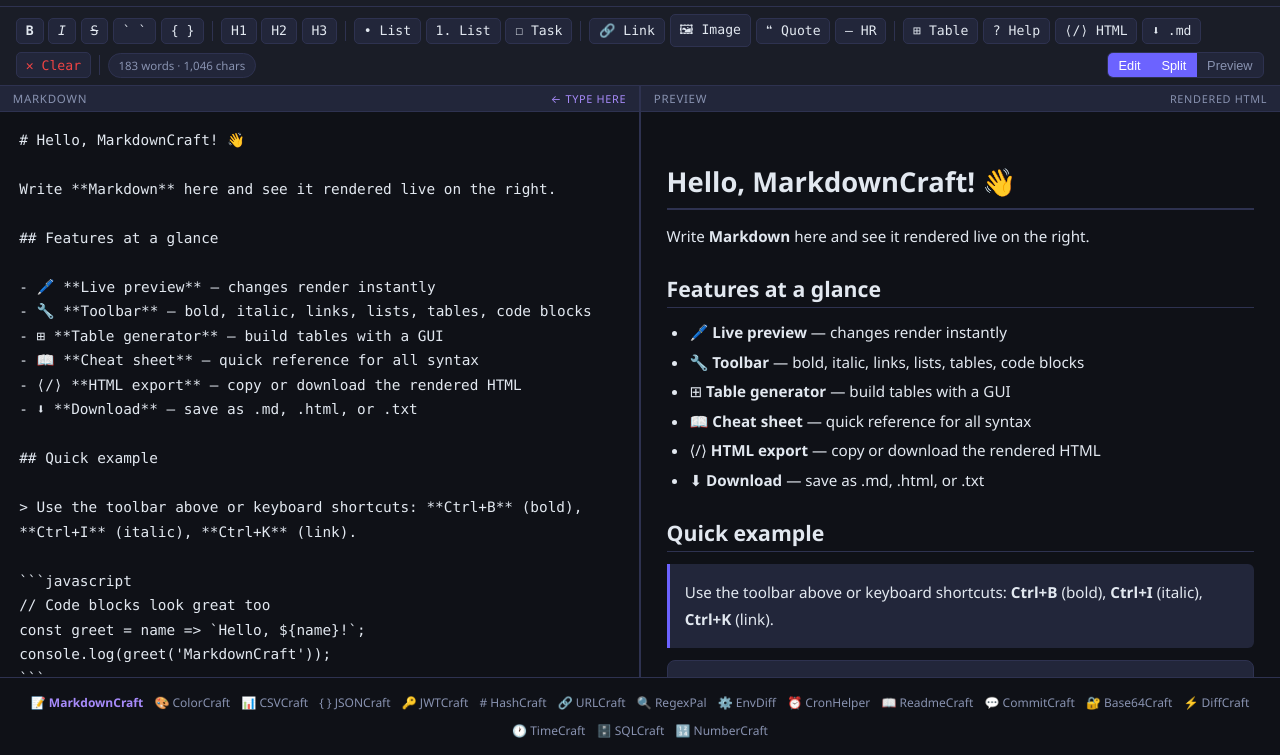
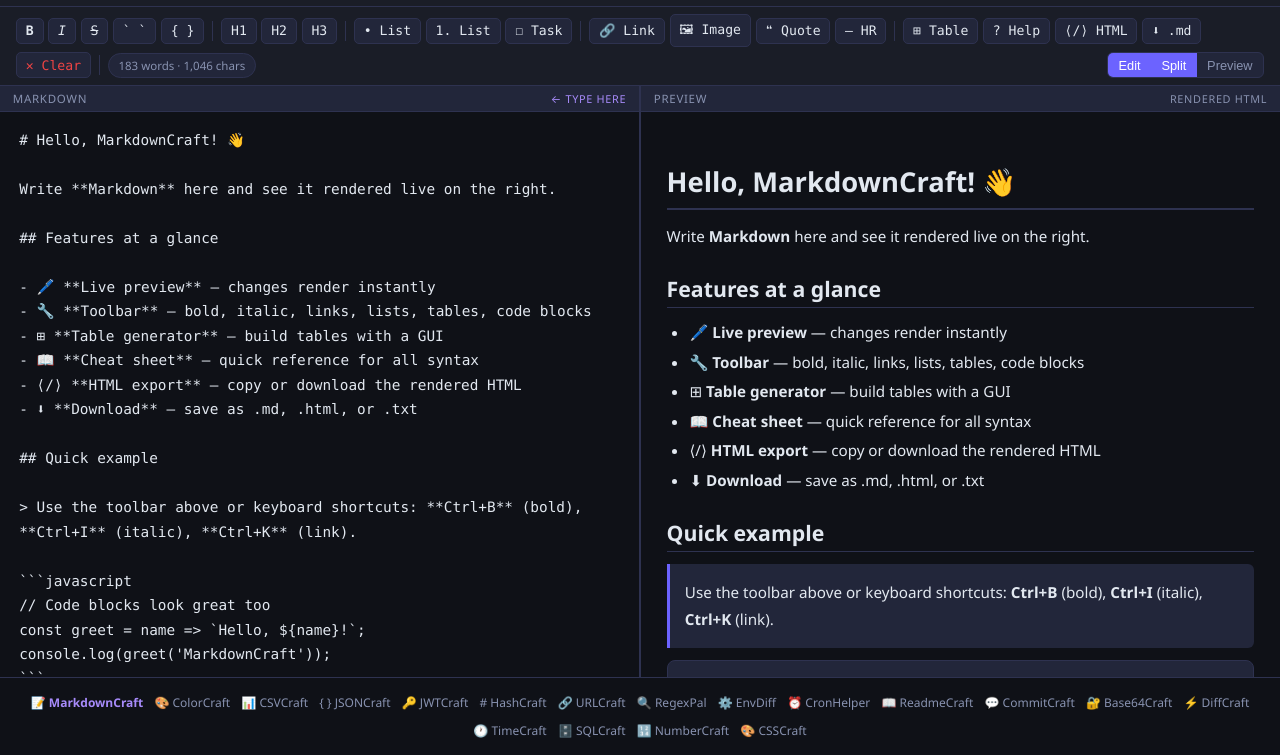
Before and after one commit to shiffasultan-collab/markdowncraft, a plain HTML site: page index.html in a window 1280 px wide. Shown: the part 45-800 px from the top of the page. Drawn offline with nearby package versions, Linux system fonts and the light colour scheme.

Commit message:
Add CSSCraft cross-link (Product #23)

```diff
--- a/index.html
+++ b/index.html
@@ -302,6 +302,7 @@ const greet = name => \`Hello, \${name}!\`;
     <a href="https://shiffasultan-collab.github.io/timecraft/" target="_blank">🕐 TimeCraft</a>
     <a href="https://shiffasultan-collab.github.io/sqlcraft/" target="_blank">🗄️ SQLCraft</a>
     <a href="https://shiffasultan-collab.github.io/numbercraft/" target="_blank">🔢 NumberCraft</a>
+    <a href="https://shiffasultan-collab.github.io/csscraft/" target="_blank">🎨 CSSCraft</a>
 </div>
 
 <!-- Pro Modal -->
```
